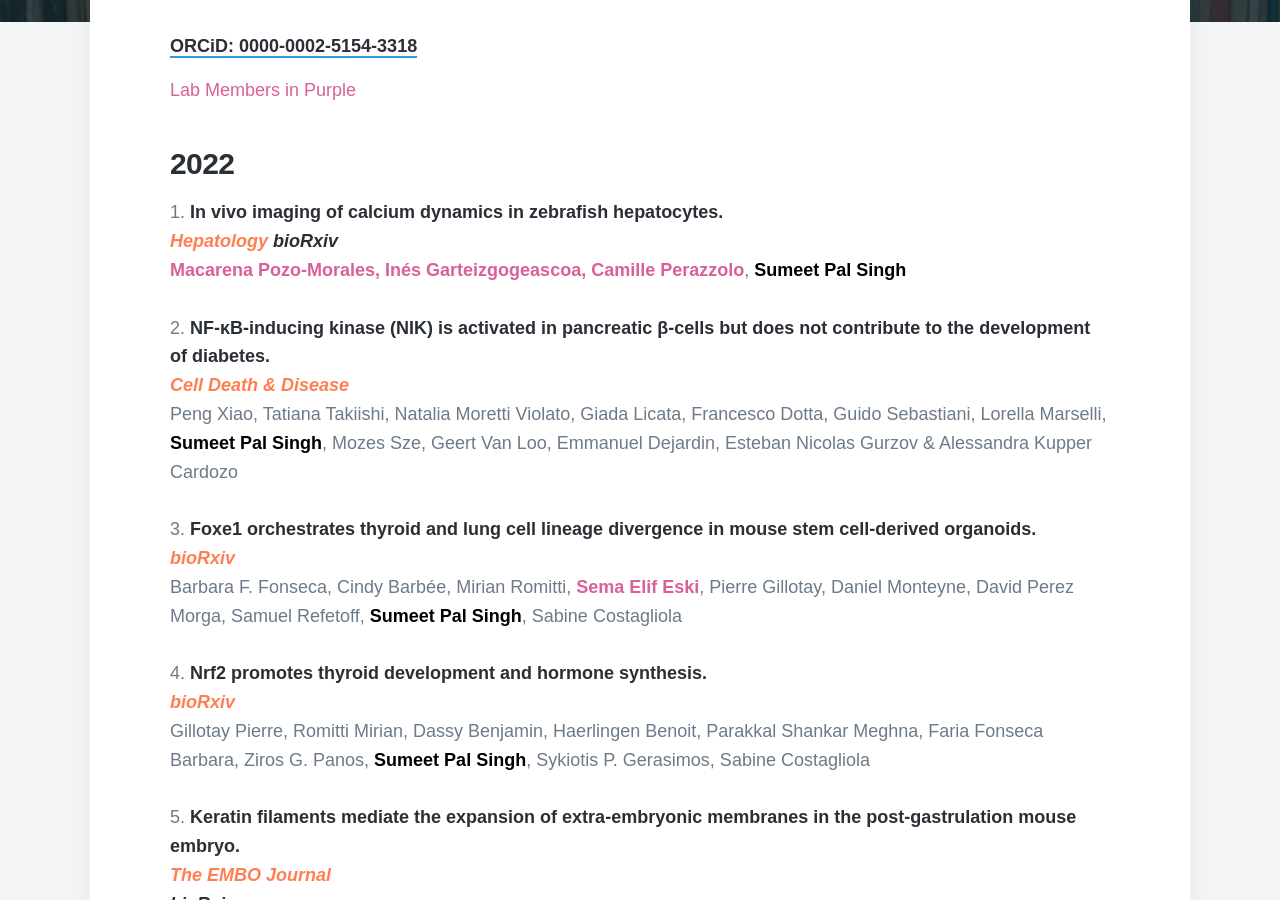
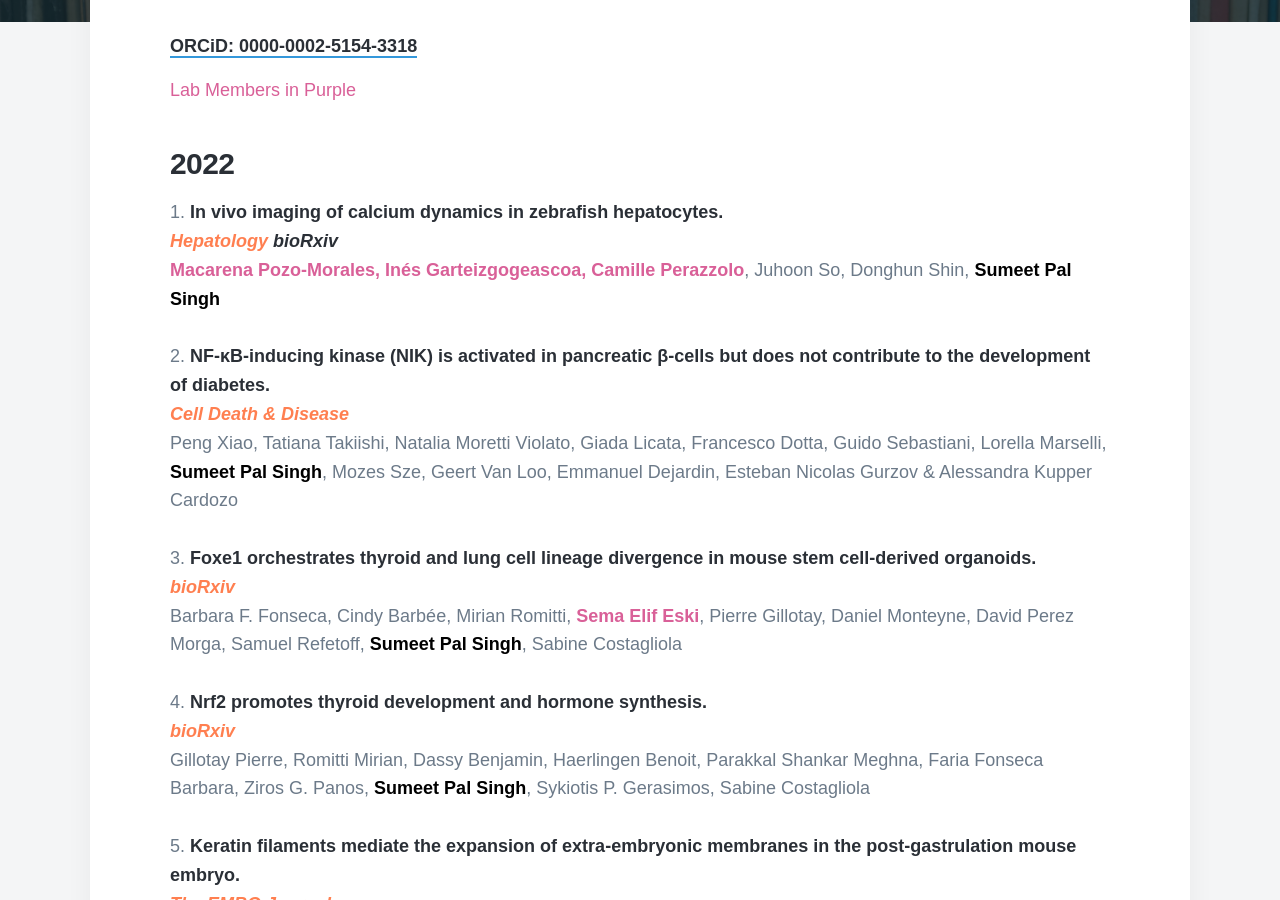
Before and after one commit to sumeetpalsingh/sumeetpalsingh.github.io, a Jekyll site: the page built from _pages/publications.md, in a window 1280 px wide and 900 px high, scrolled down 564 px. Built offline with Jekyll 4.4.1, drawn with Linux system fonts in a browser that asks for light colours; nearby versions of some CDN libraries; some web fonts are replaced.

Commit message:
Update publications.md

```diff
--- a/_pages/publications.md
+++ b/_pages/publications.md
@@ -14,7 +14,7 @@ featured_image: /images/demo/publications.jpg
 1. [In vivo imaging of calcium dynamics in zebrafish hepatocytes.
   <span style="color:coral">*Hepatology*</span>](https://aasldpubs.onlinelibrary.wiley.com/doi/10.1002/hep.32663)
   [*bioRxiv*](https://www.biorxiv.org/content/10.1101/2022.01.11.475536v1)
-  <span style="color:#D96098">**Macarena Pozo-Morales, Inés Garteizgogeascoa, Camille Perazzolo**</span>, <span style="color:black">**Sumeet Pal Singh**</span>
+  <span style="color:#D96098">**Macarena Pozo-Morales, Inés Garteizgogeascoa, Camille Perazzolo**</span>, Juhoon So, Donghun Shin, <span style="color:black">**Sumeet Pal Singh**</span>
   <br/>
 1. [NF-κB-inducing kinase (NIK) is activated in pancreatic β-cells but does not contribute to the development of diabetes.
   <span style="color:coral">*Cell Death & Disease*</span>](https://www.nature.com/articles/s41419-022-04931-5)
```
